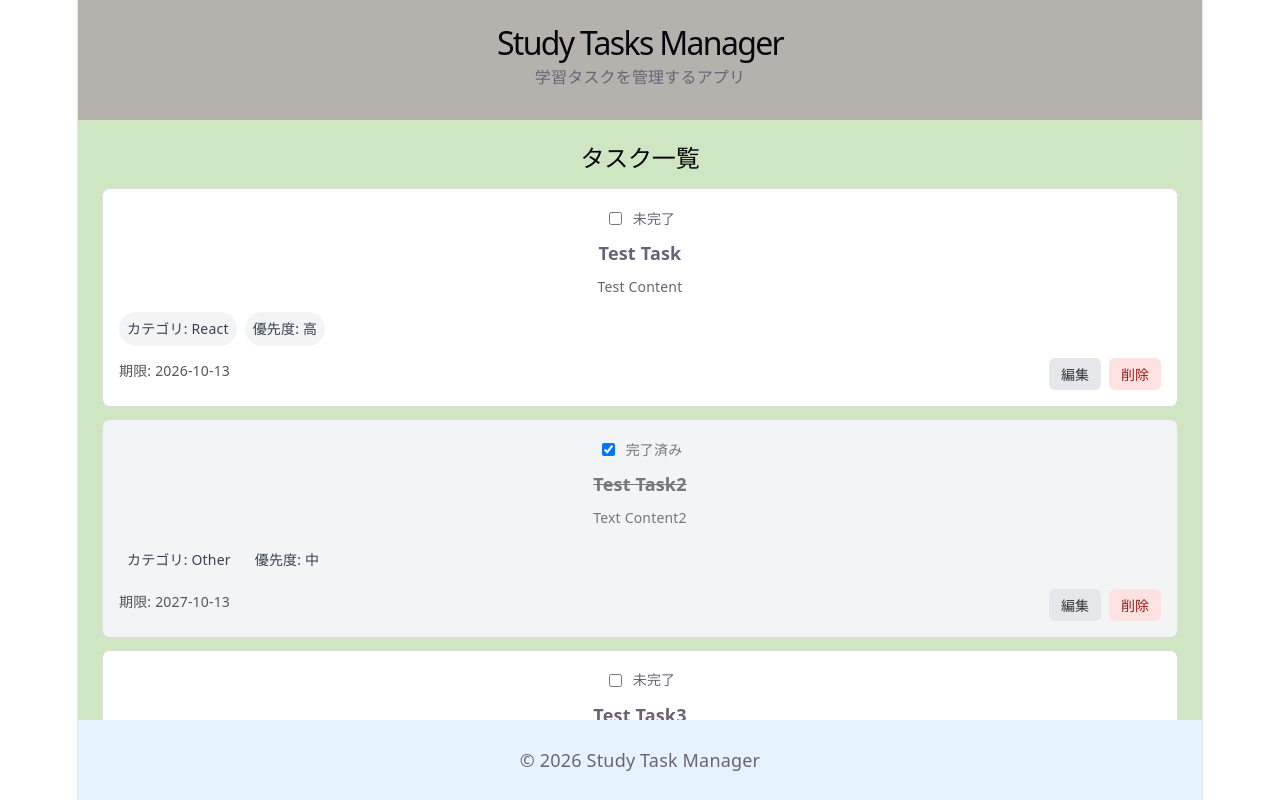
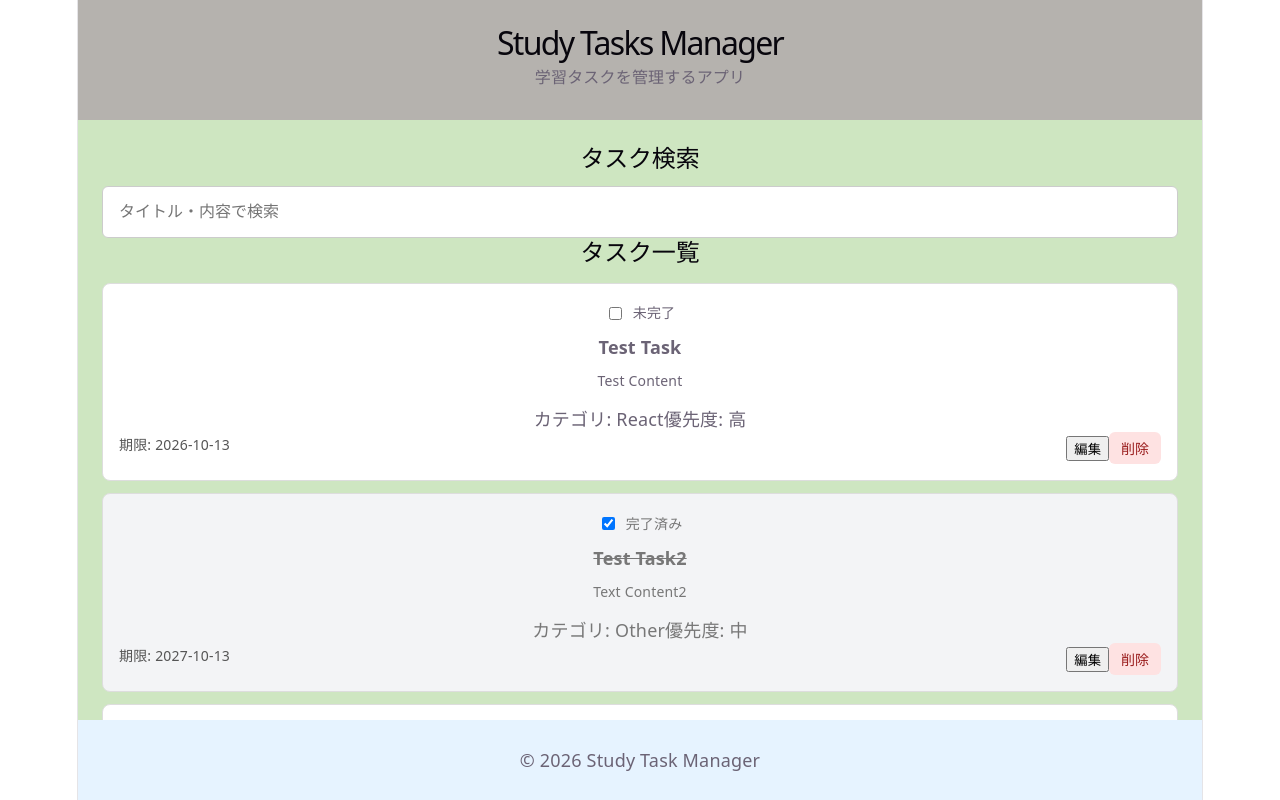
Before and after one commit to numata-rin/study-task-manager, a React (Vite) app: page / in a window 1280 px wide. Built offline with nearby package versions, Linux system fonts and the light colour scheme.

Commit message:
feat: add serach system for tasks

```diff
--- a/src/components/layouts/MainContent/MainContent.tsx
+++ b/src/components/layouts/MainContent/MainContent.tsx
@@ -1,8 +1,10 @@
 import "./MainContent.css";
+import { useState } from "react";
 
 import type { Task, TaskCategory, TaskPriority } from "../../../types/task";
 import TaskList from "../../tasks/TaskList/TaskList";
 import TaskForm from "../../tasks/TaskForm/TaskForm";
+import TaskSearch from "../../tasks/TaskSearch/TaskSearch";
 
 type MainContentProps = {
   tasks: Task[];
@@ -32,11 +34,32 @@ const MainContent = ({
   onDeleteTask,
   onEditTask,
  }: MainContentProps) => {
+  const [searchKeyword, setSearchKeyword] = useState("");
+
+  // trim()で前後の空白を削除、toLowerCase()で大文字小文字を区別しないように小文字化
+  const normalizedKeyword = searchKeyword.trim().toLowerCase();
+
+  const filteredTasks = tasks.filter((task) => {
+    if (normalizedKeyword === "") {
+      return true;
+    }
+
+    return (
+      task.title.toLowerCase().includes(normalizedKeyword) ||
+      task.content.toLowerCase().includes(normalizedKeyword)
+    );
+  });
 
   return (
     <main className="main-content">
+
+      <TaskSearch
+        searchKeyword={searchKeyword}
+        onChangeSearchKeyword={setSearchKeyword}
+      />
+
       <TaskList
-      tasks={tasks}
+      tasks={filteredTasks}
       onToggleTaskCompletion={onToggleTaskCompletion}
       onDeleteTask={onDeleteTask}
       onEditTask={onEditTask}
--- a/src/components/tasks/TaskItem/TaskItem.css
+++ b/src/components/tasks/TaskItem/TaskItem.css
@@ -66,94 +66,3 @@
 .task-item__delete-button:hover {
   opacity: 0.8;
 }
-
-.task-item__details {
-  display: flex;
-  flex-wrap: wrap;
-  gap: 8px;
-  margin: 0 0 12px;
-  font-size: 14px;
-}
-
-.task-item__detail {
-  padding: 4px 8px;
-  border-radius: 999px;
-  background-color: #f3f4f6;
-  color: #374151;
-}
-
-.task-item__actions {
-  display: flex;
-  gap: 8px;
-  align-items: center;
-}
-
-.task-item__edit-button {
-  padding: 6px 12px;
-  border: none;
-  border-radius: 6px;
-  background-color: #e5e7eb;
-  color: #333;
-  cursor: pointer;
-  font-size: 14px;
-}
-
-.task-item__edit-button:hover {
-  opacity: 0.8;
-}
-
-.task-item__edit-form {
-  display: flex;
-  flex-direction: column;
-  gap: 12px;
-}
-
-.task-item__edit-field {
-  display: flex;
-  flex-direction: column;
-  gap: 4px;
-}
-
-.task-item__edit-field label {
-  font-size: 14px;
-  font-weight: bold;
-}
-
-.task-item__edit-field input,
-.task-item__edit-field textarea,
-.task-item__edit-field select {
-  padding: 8px;
-  border: 1px solid #ccc;
-  border-radius: 6px;
-  font-size: 14px;
-}
-
-.task-item__edit-field textarea {
-  min-height: 80px;
-  resize: vertical;
-}
-
-.task-item__save-button {
-  padding: 6px 12px;
-  border: none;
-  border-radius: 6px;
-  background-color: #dcfce7;
-  color: #166534;
-  cursor: pointer;
-  font-size: 14px;
-}
-
-.task-item__cancel-button {
-  padding: 6px 12px;
-  border: none;
-  border-radius: 6px;
-  background-color: #e5e7eb;
-  color: #333;
-  cursor: pointer;
-  font-size: 14px;
-}
-
-.task-item__save-button:hover,
-.task-item__cancel-button:hover {
-  opacity: 0.8;
-}
--- a/src/components/tasks/TaskList/TaskList.tsx
+++ b/src/components/tasks/TaskList/TaskList.tsx
@@ -26,7 +26,7 @@ const TaskList = ({
 }: TaskListProps) => {
 
   if (tasks.length === 0) {
-    return <p className="task-list__empty">タスクはまだありません。</p>;
+    return <p className="task-list__empty">表示できるタスクがまだありません。</p>;
   }
 
   return (
--- /dev/null
+++ b/src/components/tasks/TaskSearch/TaskSearch.css
@@ -0,0 +1,17 @@
+.task-search {
+  display: flex;
+  flex-direction: column;
+  gap: 6px;
+}
+
+.task-search__label {
+  font-size: 14px;
+  font-weight: bold;
+}
+
+.task-search__input {
+  padding: 16px;
+  border: 1px solid #ccc;
+  border-radius: 6px;
+  font-size: 16px;
+}
--- /dev/null
+++ b/src/components/tasks/TaskSearch/TaskSearch.tsx
@@ -0,0 +1,30 @@
+import "./TaskSearch.css";
+
+type TaskSearchProps = {
+  searchKeyword: string;
+  onChangeSearchKeyword: (keyword: string) => void;
+};
+
+const TaskSearch = ({
+  searchKeyword,
+  onChangeSearchKeyword,
+}: TaskSearchProps) => {
+  return (
+    <div className="task-search">
+      <label htmlFor="task-search" className="task-search__label">
+        <h2>タスク検索</h2>
+      </label>
+
+      <input
+        id="task-search"
+        type="text"
+        className="task-search__input"
+        value={searchKeyword}
+        onChange={(e) => onChangeSearchKeyword(e.target.value)}
+        placeholder="タイトル・内容で検索"
+        />
+    </div>
+  );
+};
+
+export default TaskSearch;
```
